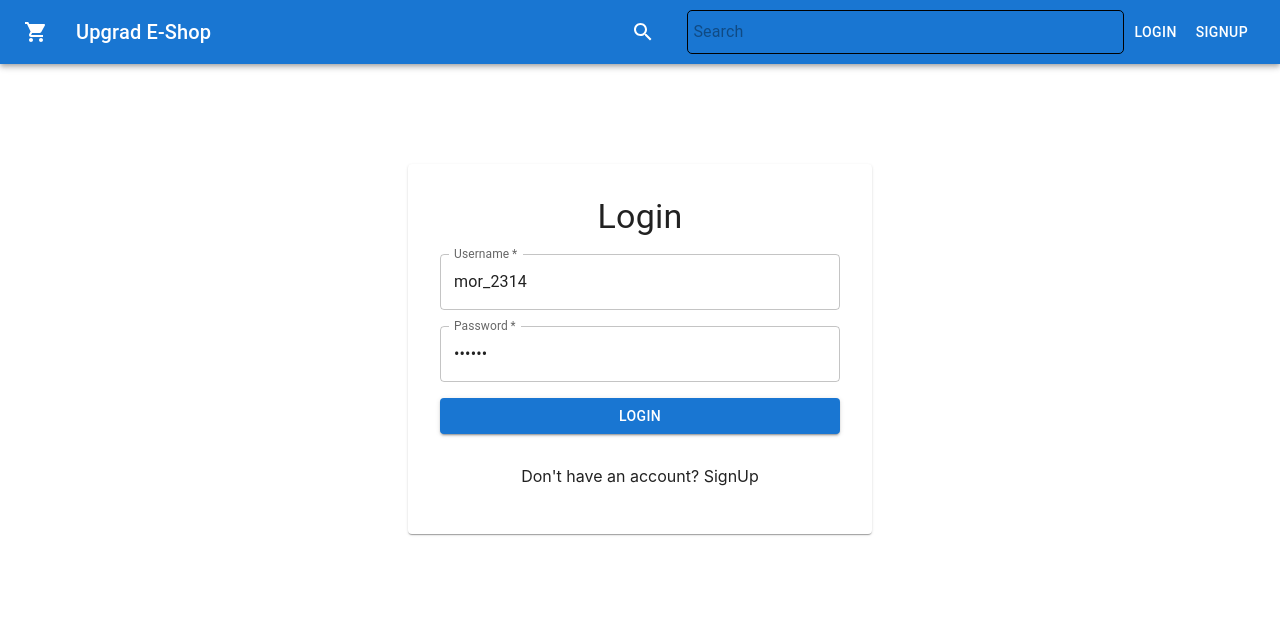
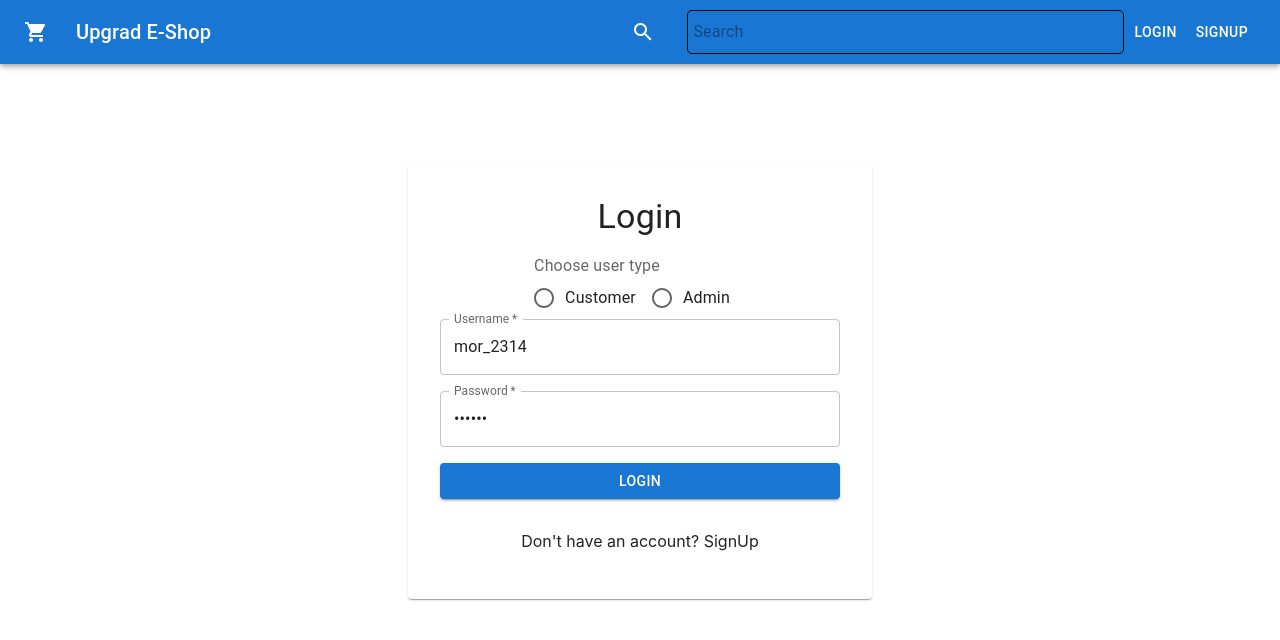
Before and after one commit to pradeepgajanoor/Upgrad-E-Shop-React-project, a React (Create React App) app: page /auth in a window 1280 px wide. Shown: the top 640 px of the page. Built offline with nearby package versions, Linux system fonts and the light colour scheme.

Commit message:
role wise login

```diff
--- /dev/null
+++ b/src/components/progressIndicator/progressIndicator.css
@@ -0,0 +1,5 @@
+.progress-container{
+    display: flex;
+    flex-direction: row;
+    justify-content: center;
+}
--- /dev/null
+++ b/src/components/progressIndicator/progressIndicator.js
@@ -0,0 +1,12 @@
+import { CircularProgress } from '@mui/material';
+import './progressIndicator.css'
+
+function ProgressIndicator() {
+    return (
+        <div className='progress-container'>
+            <CircularProgress color='inherit'/>
+        </div>
+    );
+}
+
+export default ProgressIndicator;
--- a/src/pages/home/home.css
+++ b/src/pages/home/home.css
@@ -1,9 +1,10 @@
 
 
 .cat-button-group-container{
-    margin-top: 50px;
-    margin-left: auto;
-    margin-right: auto;
+   display: flex;
+   flex-direction: row;
+   justify-content: center;
+   margin: 20px;
 
 }
 
--- a/src/pages/home/home.js
+++ b/src/pages/home/home.js
@@ -1,8 +1,9 @@
-import { Button, ButtonGroup, CircularProgress, FormControl, InputLabel, MenuItem, Select } from '@mui/material';
+import { Button, ButtonGroup, FormControl, InputLabel, MenuItem, Select } from '@mui/material';
 import './home.css';
 import React, { useEffect, useState } from "react";
 import axios from "axios";
 import ProductCard from '../../components/productCard/productCard';
+import ProgressIndicator from '../../components/progressIndicator/progressIndicator';
 
 function Home() {
 
@@ -10,7 +11,7 @@ function Home() {
     const [products, setProducts] = useState([]);
     const [loading, setLoading] = useState(false);
 
-    const [sortedProductsLabel, setProductSortLabel] = React.useState('');
+    const [sortedProductsLabel, setProductSortLabel] = React.useState('default');
 
 
     useEffect(() => {
@@ -91,12 +92,15 @@ function Home() {
     ));
 
     return <>
-        <div>
-            <ButtonGroup variant="outlined" className='cat-button-group-container'>
+        <div className='cat-button-group-container'>
+            <ButtonGroup variant="outlined" >
                 {listItems}
             </ButtonGroup>
         </div>
-       {loading?<CircularProgress />:''}
+        <div className='loader-container'>
+
+       {loading?<ProgressIndicator />:''}
+        </div>
         <div className='sort-form-outer-container'>
             <FormControl className='sort-form-container'>
                 <InputLabel id="sort-products">Sort</InputLabel>
@@ -110,6 +114,7 @@ function Home() {
                     <MenuItem value={'default'}>Default</MenuItem>
                     <MenuItem value={'desc'}>Price: High to Low</MenuItem>
                     <MenuItem value={'asc'}>Price: Low to High</MenuItem>
+                    <MenuItem value={'descs'}>Newest</MenuItem>
                 </Select>
             </FormControl>
         </div>
--- a/src/pages/login/login.js
+++ b/src/pages/login/login.js
@@ -1,20 +1,23 @@
 import './login.css';
 import React, { useEffect, useState } from "react";
-import { Button, TextField, Paper, Typography } from "@mui/material";
+import { Button, TextField, Paper, Typography, Radio, FormControlLabel, FormLabel, RadioGroup, FormControl } from "@mui/material";
 import axios from 'axios';
 import { useNavigate } from 'react-router-dom';
+import ProgressIndicator from '../../components/progressIndicator/progressIndicator';
 
 function Login() {
     const navigate = useNavigate();
     // Use state hooks to store the username and password inputs
     const [username, setUsername] = useState("mor_2314");
     const [password, setPassword] = useState("83r5^_");
-    const adminUser = 'mor_2314';
+    const [radioValue, setRadioValue] = React.useState('');
+    const [loading, setLoading] = useState(false);
+    const adminUser = 'ADMIN';
 
     const checkUserToken = () => {
         const userToken = localStorage.getItem('user-token');
         if (!userToken || userToken === 'undefined') {
-        }else{
+        } else {
             navigate('/')
         }
 
@@ -24,9 +27,23 @@ function Login() {
         checkUserToken();
     }, []);
 
+    const userTypeHandler = (event) =>{
+        console.log(event.target.value)
+        const user = event.target.value;
+        setRadioValue(event.target.value);
+        if(user === adminUser){
+            setUsername("mor_2314");
+            setPassword("83r5^_");
+        }else{
+            setUsername("johnd");
+            setPassword("m38rmF$");
+        }
+
+    }
 
     // Handle the form submission
     const handleSubmit = (event) => {
+        setLoading(true);
         event.preventDefault(); // Prevent the default browser behavior
         console.log("Username:", username); // Log the username for debugging
         console.log("Password:", password); // Log the password for debugging
@@ -46,14 +63,16 @@ function Login() {
             }
             localStorage.clear();
             localStorage.setItem('user-token', token);
-            if(username === adminUser){
+            if (username === adminUser) {
                 localStorage.setItem('user-role', 'ADMIN');
-            }else{
+            } else {
                 localStorage.setItem('user-role', 'USER');
             }
-           navigate('/');
+            navigate('/');
+            setLoading(false);
         }).catch((error) => {
             alert("Oops! Some error occured.");
+            setLoading(false);
         });
     };
 
@@ -71,6 +90,24 @@ function Login() {
                 <Typography variant="h4" sx={{ mb: 2 }}>
                     Login
                 </Typography>
+
+                <FormControl>
+                    <FormLabel id="user-type">Choose user type</FormLabel>
+                    <RadioGroup
+                        row
+                        aria-labelledby="user-type"
+                        name="row-radio-buttons-group"
+                        value={radioValue}
+                        defaultValue="USER"
+                        onChange={userTypeHandler}
+                    >
+                        <FormControlLabel value="USER" control={<Radio />} label="Customer" />
+                        <FormControlLabel value="ADMIN" control={<Radio />} label="Admin" />
+
+                    </RadioGroup>
+                </FormControl>
+
+
                 <form onSubmit={handleSubmit}>
                     <TextField
                         label="Username"
@@ -98,7 +135,7 @@ function Login() {
                         fullWidth
                         sx={{ mb: 2 }}
                     >
-                        Login
+                        {loading ? <ProgressIndicator /> : 'Login'}
                     </Button>
                 </form>
                 <p>Don't have an account? SignUp</p>
```
